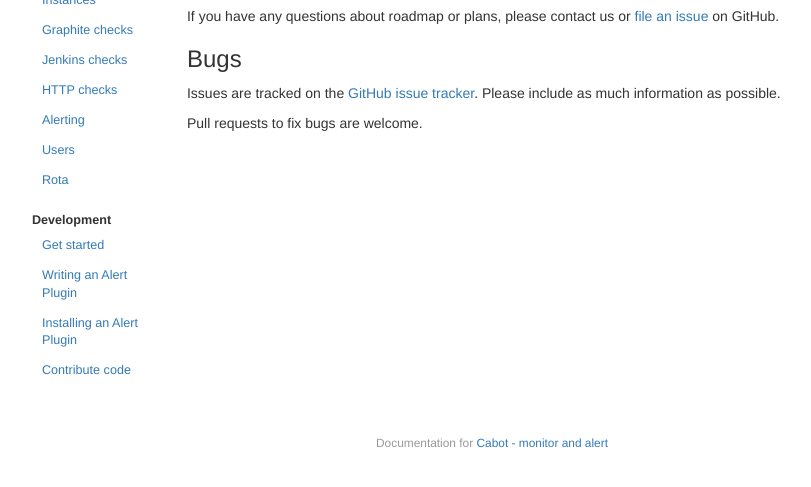
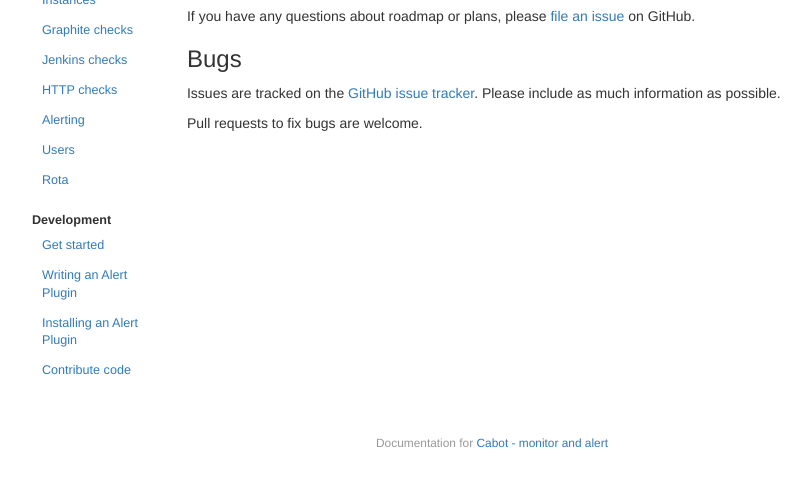
Before and after one commit to arachnys/cabot, a Jekyll site: the page built from _posts/2014-01-08-contribute-code.md, in a window 1280 px wide, cut to the strip 324-811 px from the top of the page. Shown: the whole strip, without its empty margins (148-959 px from the left). Built offline with Jekyll 4.4.1, drawn with Linux system fonts in a browser that asks for light colours; nearby versions of some CDN libraries; Markdown is read by kramdown in place of the engine named in the settings.

Commit message:
Remove 'contact'
Closes #229

```diff
--- a/_posts/2014-01-08-contribute-code.md
+++ b/_posts/2014-01-08-contribute-code.md
@@ -17,7 +17,7 @@ There are a number of things on our to-do list:
 *   Improved user provisioning
 *   Better tests!
 
-If you have any questions about roadmap or plans, please contact us or [file an issue](https://github.com/arachnys/cabot/issues/new) on GitHub.
+If you have any questions about roadmap or plans, please [file an issue](https://github.com/arachnys/cabot/issues/new) on GitHub.
 
 ### Bugs
 
```
